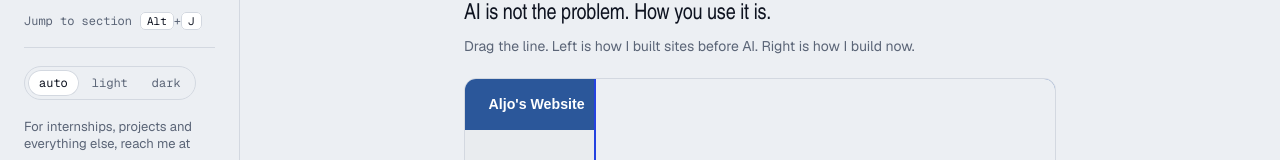
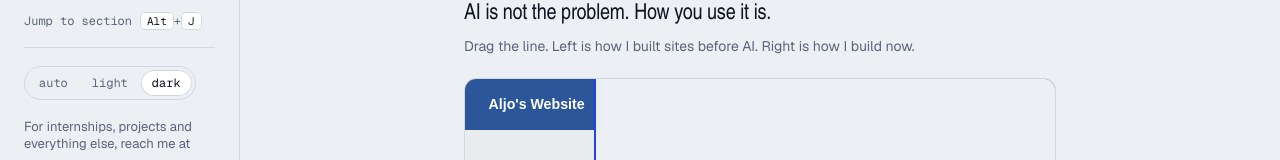
Before and after one commit to Jomikx/portfolio, a Next.js app: page / in a window 1280 px wide. Shown: the part 584-744 px from the top of the page. Built offline with nearby package versions, Linux system fonts and the light colour scheme; a web font is replaced by a local one.

Commit message:
Default to dark mode

```diff
--- a/app/layout.js
+++ b/app/layout.js
@@ -34,7 +34,7 @@ export const viewport = {
   viewportFit: "cover",
 };
 
-const themeScript = `try{var t=localStorage.getItem("theme");if(t==="light"||t==="dark")document.documentElement.setAttribute("data-theme",t)}catch(e){}`;
+const themeScript = `var t=null;try{t=localStorage.getItem("theme")}catch(e){}if(t==="light"||t==="dark")document.documentElement.setAttribute("data-theme",t);else if(t!=="auto")document.documentElement.setAttribute("data-theme","dark");`;
 
 export default function RootLayout({ children }) {
   return (
--- a/components/Shell.js
+++ b/components/Shell.js
@@ -6,7 +6,7 @@ import Ask from "./Ask";
 import Tour from "./Tour";
 
 export default function Shell({ children }) {
-  const [theme, setTheme] = useState("auto");
+  const [theme, setTheme] = useState("dark");
   const [time, setTime] = useState("");
   const [open, setOpen] = useState(false);
   const [menu, setMenu] = useState(false);
@@ -26,7 +26,7 @@ export default function Shell({ children }) {
   useEffect(() => {
     try {
       const t = localStorage.getItem("theme");
-      if (t === "light" || t === "dark") setTheme(t);
+      if (t === "light" || t === "dark" || t === "auto") setTheme(t);
     } catch (e) {}
   }, []);
 
```
